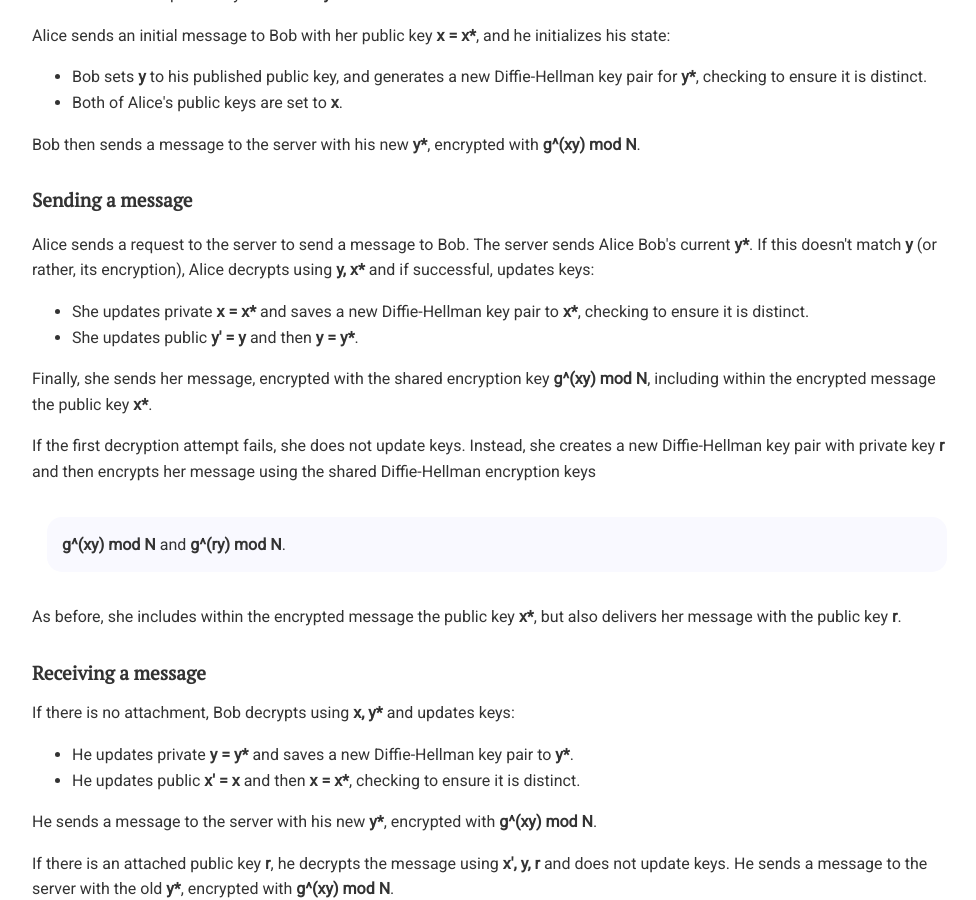
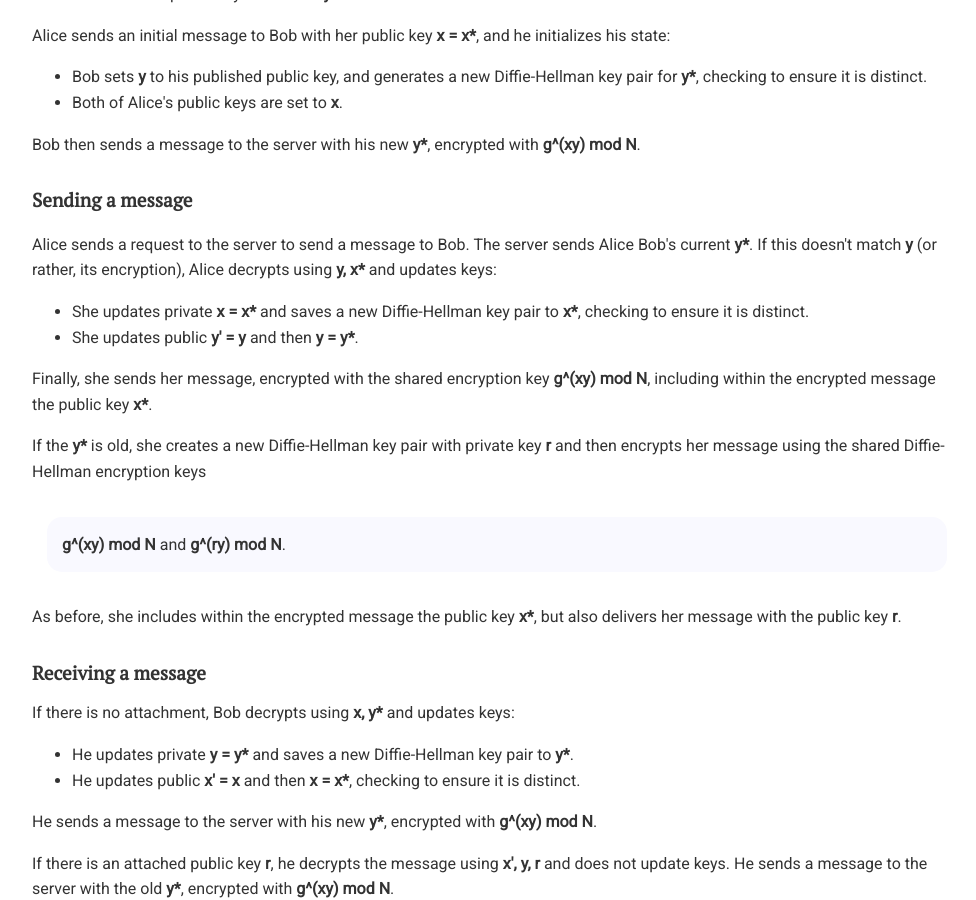
Before and after one commit to chatscrypt/chatscrypt.github.io, a Jekyll site: the page built from _posts/2020-02-06-the-chatscrypt-architecture-part-v-revisiting-the-postal-delivery-model.html, in a window 1280 px wide and 900 px high, scrolled down 1664 px. Shown: the whole window, without its empty margins (143-1119 px from the left). Built offline with Jekyll 4.4.1, drawn with Linux system fonts in a browser that asks for light colours; comment, search, counter and statistics services are not loaded.

Commit message:
Update 2020-02-06-the-chatscrypt-architecture-part-v-revisiting-the-postal-delivery-model.html

```diff
--- a/_posts/2020-02-06-the-chatscrypt-architecture-part-v-revisiting-the-postal-delivery-model.html
+++ b/_posts/2020-02-06-the-chatscrypt-architecture-part-v-revisiting-the-postal-delivery-model.html
@@ -64,14 +64,14 @@
 
 <h2>Sending a message</h2>
 
-<p>Alice sends a request to the server to send a message to Bob. The server sends Alice Bob's current <b>y*</b>. If this doesn't match <b>y</b> (or rather, its encryption), Alice decrypts using <b>y, x*</b> and if successful, updates keys:
+<p>Alice sends a request to the server to send a message to Bob. The server sends Alice Bob's current <b>y*</b>. If this doesn't match <b>y</b> (or rather, its encryption), Alice decrypts using <b>y, x*</b> and updates keys:
 <ul>
 <li>She updates private <b>x = x*</b> and saves a new Diffie-Hellman key pair to <b>x*</b>, checking to ensure it is distinct.
   <li>She updates public <b>y' = y</b> and then <b>y = y*</b>.
 </ul>
 Finally, she sends her message, encrypted with the shared encryption key <b>g^(xy) mod N</b>, including within the encrypted message the public key <b>x*</b>.
 
-<p>If the first decryption attempt fails, she does not update keys. Instead, she creates a new Diffie-Hellman key pair with private key <b>r</b> and then encrypts her message using the shared Diffie-Hellman encryption keys
+<p>If the <b>y*</b> is old, she creates a new Diffie-Hellman key pair with private key <b>r</b> and then encrypts her message using the shared Diffie-Hellman encryption keys
 <div class="media">
 <b>g^(xy) mod N</b> and <b>g^(ry) mod N</b>.
 </div>
```
